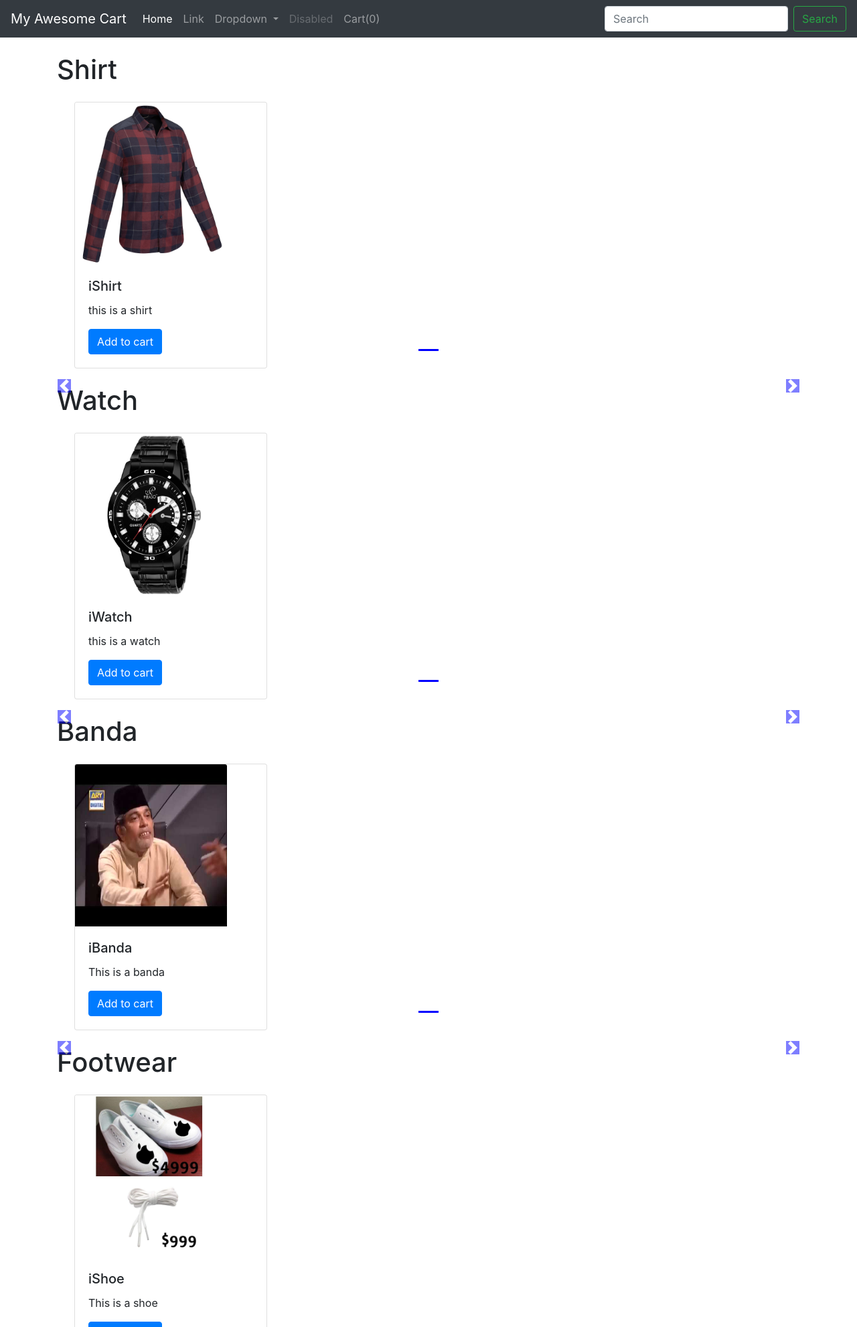
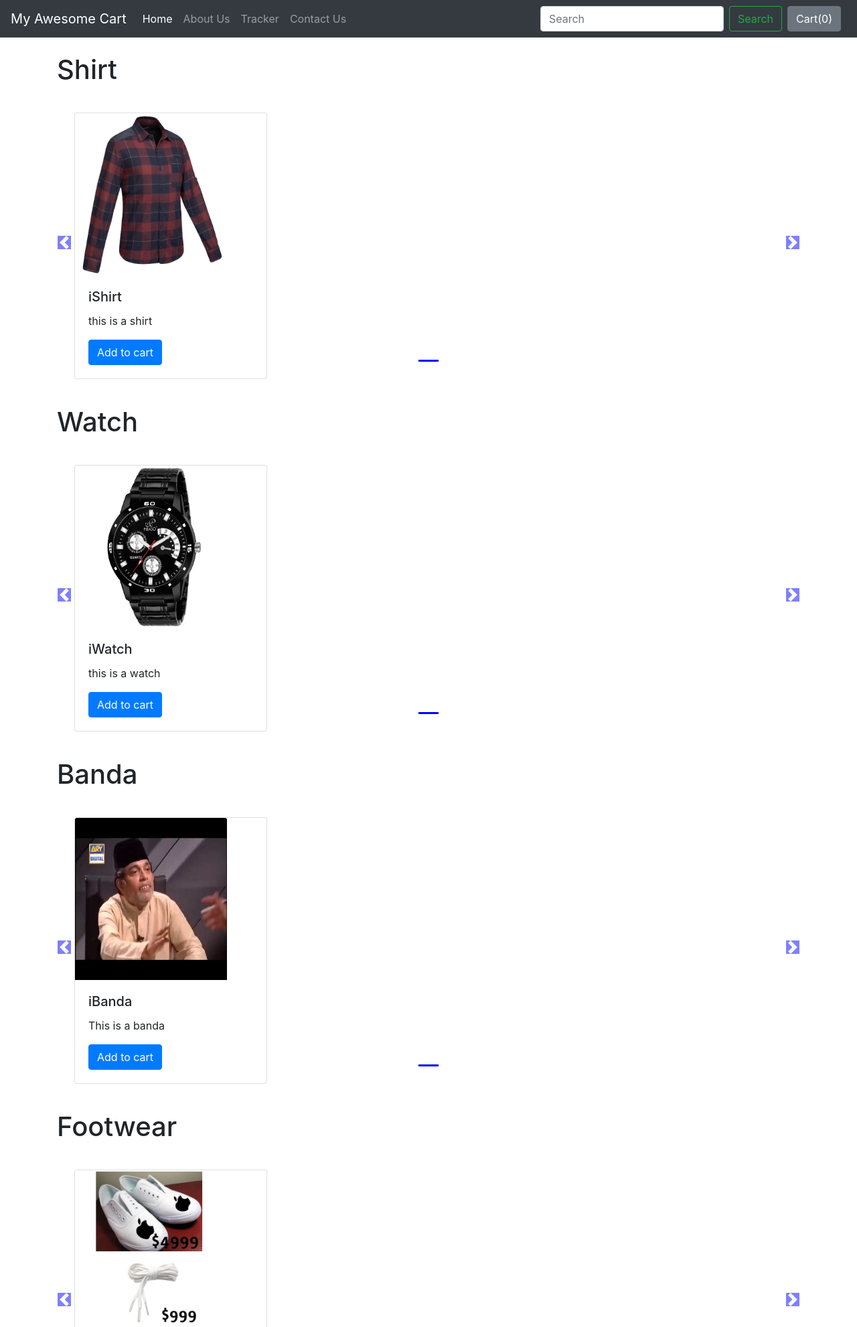
Before and after one commit to Deepanshu-Rohilla/Django-Ecommerce, a Django app: page /shop/ in a window 1280 px wide. Shown: the top 1981 px of the page at 67% size. Run offline with Django 3.2, Linux system fonts and the light colour scheme; data comes from the database, SQL or seed files in the repository; some libraries are stand-ins or nearby versions.

Commit message:
initialise screens in views.py

```diff
--- a/mykart/shop/templates/shop/about.html
+++ b/mykart/shop/templates/shop/about.html
@@ -1,6 +1,6 @@
 {% extends 'shop/basic.html' %}
 
-{% block title%} Title of About{% endblock %}
+{% block title%}About Us{% endblock %}
 
 
-{% block body %} This is a body{% endblock %}
+{% block body %} This is out about page{% endblock %}
--- a/mykart/shop/templates/shop/basic.html
+++ b/mykart/shop/templates/shop/basic.html
@@ -16,7 +16,7 @@
   <body>
 
     <nav class="navbar navbar-expand-lg navbar-dark bg-dark">
-  <a class="navbar-brand" href="#">My Awesome Cart</a>
+  <a class="navbar-brand" href="/shop">My Awesome Cart</a>
   <button class="navbar-toggler" type="button" data-toggle="collapse" data-target="#navbarSupportedContent" aria-controls="navbarSupportedContent" aria-expanded="false" aria-label="Toggle navigation">
     <span class="navbar-toggler-icon"></span>
   </button>
@@ -24,33 +24,26 @@
   <div class="collapse navbar-collapse" id="navbarSupportedContent">
     <ul class="navbar-nav mr-auto">
       <li class="nav-item active">
-        <a class="nav-link" href="#">Home <span class="sr-only">(current)</span></a>
+        <a class="nav-link" href="/shop">Home <span class="sr-only">(current)</span></a>
       </li>
       <li class="nav-item">
-        <a class="nav-link" href="#">Link</a>
-      </li>
-      <li class="nav-item dropdown">
-        <a class="nav-link dropdown-toggle" href="#" id="navbarDropdown" role="button" data-toggle="dropdown" aria-haspopup="true" aria-expanded="false">
-          Dropdown
-        </a>
-        <div class="dropdown-menu" aria-labelledby="navbarDropdown">
-          <a class="dropdown-item" href="#">Action</a>
-          <a class="dropdown-item" href="#">Another action</a>
-          <div class="dropdown-divider"></div>
-          <a class="dropdown-item" href="#">Something else here</a>
-        </div>
+        <a class="nav-link" href="/shop/about">About Us</a>
       </li>
       <li class="nav-item">
-        <a class="nav-link disabled" href="#" tabindex="-1" aria-disabled="true">Disabled</a>
+        <a class="nav-link" href="/shop/tracker">Tracker</a>
       </li>
       <li class="nav-item">
-        <a class="nav-link" href="#">Cart(<span id="cart" >0</span>)</a>
+        <a class="nav-link" href="/shop/contact">Contact Us</a>
       </li>
     </ul>
     <form class="form-inline my-2 my-lg-0">
       <input class="form-control mr-sm-2" type="search" placeholder="Search" aria-label="Search">
       <button class="btn btn-outline-success my-2 my-sm-0" type="submit">Search</button>
     </form>
+    <button type="button" class="btn btn-secondary mx-2" id="popcart" data-container="body" data-html="true" data-toggle="popover" data-placement="bottom" data-content="Vivamus
+sagittis lacus vel augue laoreet rutrum faucibus.">
+Cart(<span id="cart" >0</span>)
+</button>
   </div>
 </nav>
   {% block body %} {% endblock %}
--- /dev/null
+++ b/mykart/shop/templates/shop/checkout.html
@@ -0,0 +1,6 @@
+{% extends 'shop/basic.html' %}
+
+{% block title%}Checkout{% endblock %}
+
+
+{% block body %} This is out checkout page{% endblock %}
--- /dev/null
+++ b/mykart/shop/templates/shop/contact.html
@@ -0,0 +1,6 @@
+{% extends 'shop/basic.html' %}
+
+{% block title%}Contact Us{% endblock %}
+
+
+{% block body %} This is out contact page{% endblock %}
--- a/mykart/shop/templates/shop/index.html
+++ b/mykart/shop/templates/shop/index.html
@@ -31,6 +31,7 @@ background-color: blue;
 
 .carousel-control-prev,
 .carousel-control-next{
+  padding-top: 200px;
 top: auto;
 bottom: auto;
 }
@@ -47,7 +48,8 @@ padding-right: 0;
   <!--Slideshow starts here -->
   {% for product,range,nSlides in allProds%}
   <h1 class="my-4">{{product.0.category}}</h1>
-  <div id="demo{{forloop.counter}}" class="carousel slide my-3" data-ride="carousel">
+  <div class="row">
+  <div id="demo{{forloop.counter}}" class="carousel slide my-3 col" data-ride="carousel">
     <ul class="carousel-indicators">
       <li data-target="#demo{{forloop.counter}}" data-slide-to="{{i}}" class="active"></li>
       {% for i in range  %}
@@ -88,6 +90,7 @@ padding-right: 0;
     <a class="carousel-control-next" href="#demo{{forloop.counter}}" data-slide="next">
       <span class="carousel-control-next-icon"></span>
     </a>
+  </div>
     {% endfor %}
   </div>
     {% endblock %}
@@ -110,7 +113,8 @@ padding-right: 0;
             cart[idStr]=1;
           }
           localStorage.setItem('cart', JSON.stringify(cart));
-
         });
+        $('#popcart').popover();
+        document.getElementById("popcart").setAttribute('data-content', "<h5>Cart</h5>");
       </script>
     {% endblock %}
--- /dev/null
+++ b/mykart/shop/templates/shop/prodview.html
@@ -0,0 +1,6 @@
+{% extends 'shop/basic.html' %}
+
+{% block title%}Product{% endblock %}
+
+
+{% block body %} This is out product page{% endblock %}
--- /dev/null
+++ b/mykart/shop/templates/shop/search.html
@@ -0,0 +1,6 @@
+{% extends 'shop/basic.html' %}
+
+{% block title%}Search Results{% endblock %}
+
+
+{% block body %} This is out search results page{% endblock %}
--- /dev/null
+++ b/mykart/shop/templates/shop/tracker.html
@@ -0,0 +1,6 @@
+{% extends 'shop/basic.html' %}
+
+{% block title%}Order Tracker{% endblock %}
+
+
+{% block body %} This is out tracker page{% endblock %}
--- a/mykart/shop/views.py
+++ b/mykart/shop/views.py
@@ -19,16 +19,16 @@ def about(request):
     return render(request,'shop/about.html')
 
 def contact(request):
-    return HttpResponse("We are at contact")
+    return render(request,'shop/contact.html')
 
 def tracker(request):
-    return HttpResponse("We are at tracker")
+    return render(request,'shop/tracker.html')
 
 def search(request):
-    return HttpResponse("We are at search")
+    return render(request,'shop/search.html')
 
 def productView(request):
-    return HttpResponse("We are at product view")
+    return render(request,'shop/prodview.html')
 
 def checkout(request):
-    return HttpResponse("We are at checkout")
+    return render(request,'shop/checkout.html')
```
